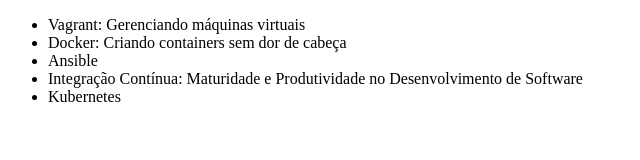
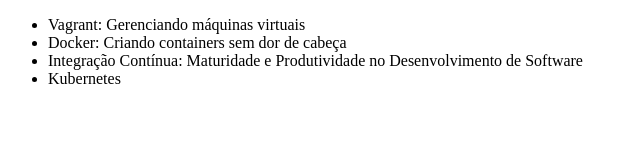
Before and after one commit to iShellyX/curso-alura, a plain HTML site: page index.html in a window 1280 px wide. Shown: the whole page, without its empty margins (0-640 px from the left). Drawn offline with Linux system fonts and the light colour scheme.

Commit message:
Alterando o código

```diff
--- a/index.html
+++ b/index.html
@@ -8,7 +8,6 @@
     <ul>
         <li>Vagrant: Gerenciando máquinas virtuais</li>
         <li>Docker: Criando containers sem dor de cabeça</li>
-        <li>Ansible</li>
         <li>Integração Contínua: Maturidade e Produtividade no Desenvolvimento de Software</li>
         <li>Kubernetes</li>
     </ul>
```
